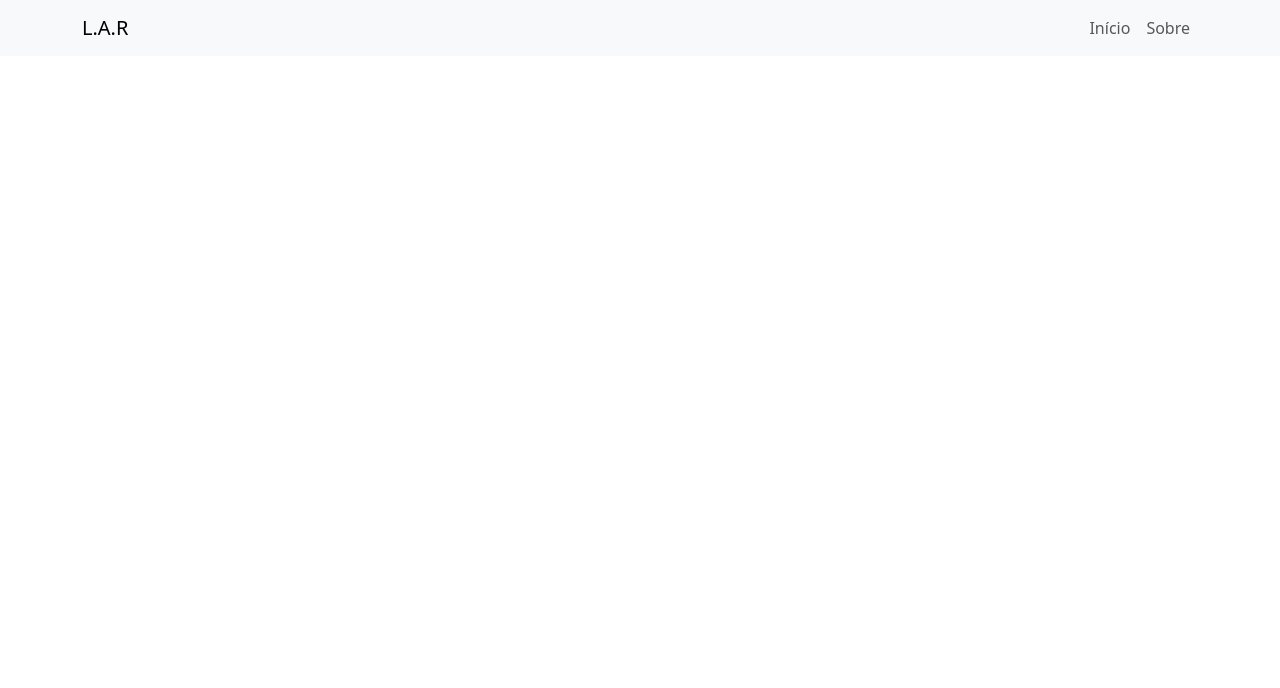
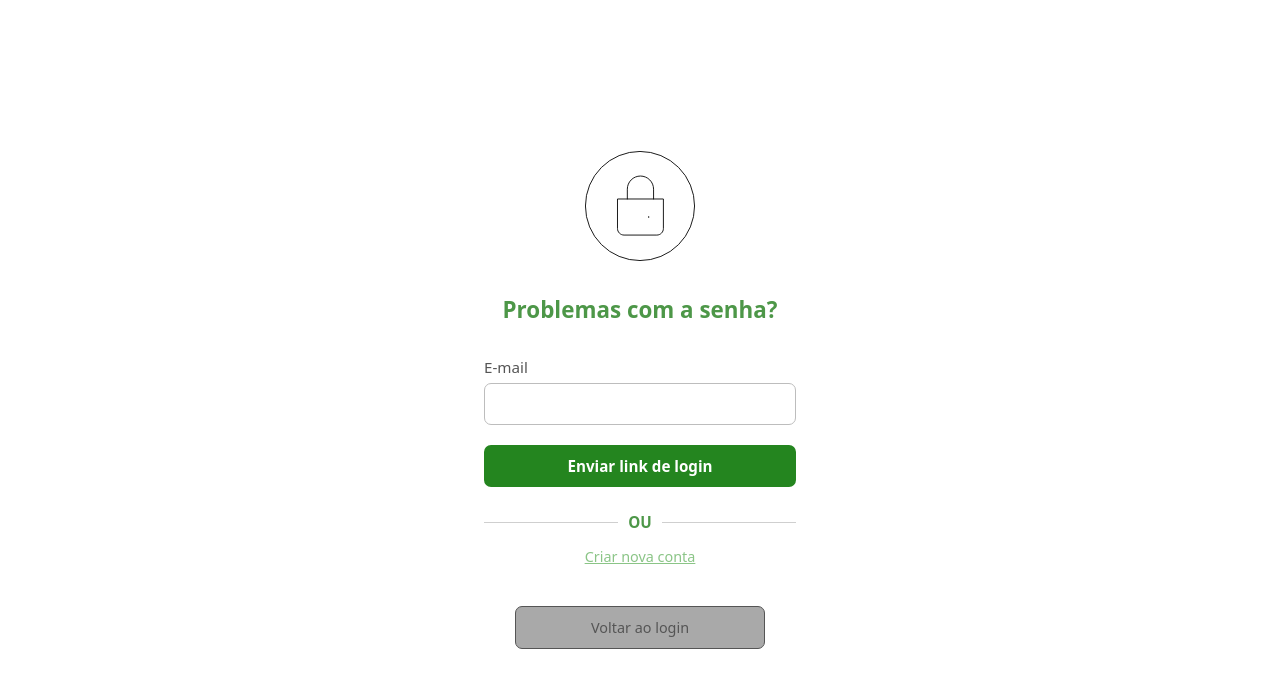
Before and after one commit to Leonardo-do-Playstation/L.A.R_Repository, an Angular app in the folder LAR_Frontend/: page /recuperar-senha in a window 1280 px wide. Before the commit this address led to /. Shown: the top 688 px of the page. Built offline with nearby package versions, Linux system fonts and the light colour scheme.

Commit message:
feat: cria tela de recuperação de senha

```diff
--- a/LAR_Frontend/src/app/app.component.html
+++ b/LAR_Frontend/src/app/app.component.html
@@ -1,3 +1,4 @@
+@if (showNavbar) {
   <nav class="navbar navbar-expand-lg bg-body-tertiary">
     <div class="container">
       <a class="navbar-brand" routerLink="/">L.A.R</a>
@@ -8,7 +9,8 @@
       </div>
     </div>
   </nav>
+}
 
-<main class="container mt-4">
+<main>
   <router-outlet></router-outlet>
 </main>
--- a/LAR_Frontend/src/app/app.component.ts
+++ b/LAR_Frontend/src/app/app.component.ts
@@ -1,5 +1,11 @@
 import { Component } from '@angular/core';
-import { RouterLink, RouterOutlet } from '@angular/router';
+import {
+  NavigationEnd,
+  Router,
+  RouterLink,
+  RouterOutlet
+} from '@angular/router';
+import { filter } from 'rxjs/operators';
 
 @Component({
   selector: 'app-root',
@@ -9,5 +15,25 @@ import { RouterLink, RouterOutlet } from '@angular/router';
   styleUrl: './app.component.css',
 })
 export class AppComponent {
-  title = 'LAR_Frontend';
+
+  showNavbar = true;
+
+  constructor(private router: Router) {
+    this.updateNavbar(this.router.url);
+
+    this.router.events
+      .pipe(filter((event) => event instanceof NavigationEnd))
+      .subscribe((event) => {
+        this.updateNavbar((event as NavigationEnd).urlAfterRedirects);
+      });
+  }
+
+  private updateNavbar(url: string): void {
+    this.showNavbar = ![
+      '/recuperar-senha',
+      '/login',
+      '/cadastro',
+      '/cadastro-ong'
+    ].includes(url);
+  }
 }
--- /dev/null
+++ b/LAR_Frontend/src/app/pages/recuperar-senha/recuperar-senha.component.css
@@ -0,0 +1,174 @@
+.recuperar {
+  min-height: 100vh;
+  width: 100%;
+
+  background-color: #ffffff;
+
+  display: flex;
+  justify-content: center;
+  align-items: center;
+}
+
+.recuperar__container {
+  width: min(100%, 360px);
+
+  padding: 40px 24px;
+
+  display: flex;
+  flex-direction: column;
+  align-items: center;
+}
+
+.recuperar__icone {
+  margin-bottom: 36px;
+
+  display: flex;
+  justify-content: center;
+}
+
+.recuperar__icone img {
+  width: 110px;
+  height: 110px;
+
+  object-fit: contain;
+}
+
+.recuperar h1 {
+  width: 100%;
+
+  margin: 0 0 32px;
+
+  text-align: center;
+
+  color: #4d9748;
+
+  font-size: 1.4rem;
+  font-weight: 700;
+}
+
+.recuperar form {
+  width: 100%;
+}
+
+.recuperar__field {
+  width: 100%;
+  margin-bottom: 20px;
+}
+
+.recuperar__field label {
+  display: block;
+
+  margin-bottom: 5px;
+
+  color: #555555;
+
+  font-size: 0.95rem;
+}
+
+.recuperar__field input {
+  width: 100%;
+  height: 42px;
+
+  padding: 8px 10px;
+
+  border: 1px solid #bdbdbd;
+  border-radius: 7px;
+
+  background-color: #ffffff;
+
+  color: #333333;
+
+  outline: none;
+
+  box-sizing: border-box;
+}
+
+.recuperar__field input:focus {
+  border-color: #24851f;
+
+  box-shadow: 0 0 0 2px rgba(36, 133, 31, 0.15);
+}
+
+.recuperar__button {
+  width: 100%;
+  height: 42px;
+
+  border: 2px solid #24851f;
+  border-radius: 7px;
+
+  background-color: #24851f;
+  color: #ffffff;
+
+  font-size: 0.95rem;
+  font-weight: 600;
+
+  cursor: pointer;
+}
+
+.recuperar__button:hover {
+  background-color: #1d6e19;
+  border-color: #1d6e19;
+}
+
+.recuperar__ou {
+  width: 100%;
+
+  margin-top: 24px;
+
+  display: flex;
+  align-items: center;
+  gap: 10px;
+}
+
+.recuperar__ou span {
+  flex: 1;
+
+  height: 1px;
+
+  background-color: #cfcfcf;
+}
+
+.recuperar__ou strong {
+  color: #4d9748;
+
+  font-size: 0.95rem;
+}
+
+.recuperar__cadastro {
+  margin-top: 12px;
+
+  color: #8bc587;
+
+  font-size: 0.9rem;
+  font-weight: 500;
+
+  text-decoration: underline;
+}
+
+.recuperar__cadastro:hover {
+  color: #4d9748;
+}
+
+.recuperar__voltar {
+  width: 80%;
+
+  margin-top: 38px;
+
+  padding: 10px 16px;
+
+  border: 1px solid #555555;
+  border-radius: 7px;
+
+  background-color: #a9a9a9;
+  color: #555555;
+
+  text-align: center;
+
+  font-size: 0.9rem;
+
+  text-decoration: none;
+}
+
+.recuperar__voltar:hover {
+  background-color: #999999;
+}
--- /dev/null
+++ b/LAR_Frontend/src/app/pages/recuperar-senha/recuperar-senha.component.html
@@ -0,0 +1,43 @@
+<section class="recuperar">
+
+    <div class="recuperar__container">
+
+        <div class="recuperar__icone">
+            <img src="/assets/cadeado.svg" alt="Recuperação de senha">
+        </div>
+
+        <h1>Problemas com a senha?</h1>
+
+        <form [formGroup]="recuperarForm" (ngSubmit)="recuperarSenha()">
+
+            <div class="recuperar__field">
+
+                <label for="email">E-mail</label>
+
+                <input id="email" type="email" formControlName="email" autocomplete="email">
+
+            </div>
+
+            <button type="submit" class="recuperar__button">
+                Enviar link de login
+            </button>
+
+        </form>
+
+        <div class="recuperar__ou">
+            <span></span>
+            <strong>OU</strong>
+            <span></span>
+        </div>
+
+        <a class="recuperar__cadastro" routerLink="/cadastro">
+            Criar nova conta
+        </a>
+
+        <a class="recuperar__voltar" routerLink="/login">
+            Voltar ao login
+        </a>
+
+    </div>
+
+</section>
--- /dev/null
+++ b/LAR_Frontend/src/app/pages/recuperar-senha/recuperar-senha.component.ts
@@ -0,0 +1,37 @@
+import { Component } from '@angular/core';
+import {
+  FormBuilder,
+  ReactiveFormsModule,
+  Validators
+} from '@angular/forms';
+import { RouterLink } from '@angular/router';
+
+@Component({
+  selector: 'app-recuperar-senha',
+  standalone: true,
+  imports: [
+    ReactiveFormsModule,
+    RouterLink
+  ],
+  templateUrl: './recuperar-senha.component.html',
+  styleUrl: './recuperar-senha.component.css'
+})
+export class RecuperarSenhaComponent {
+
+  recuperarForm = this.formBuilder.group({
+    email: ['', [Validators.required, Validators.email]]
+  });
+
+  constructor(
+    private formBuilder: FormBuilder
+  ) {}
+
+  recuperarSenha(): void {
+    if (this.recuperarForm.invalid) {
+      this.recuperarForm.markAllAsTouched();
+      return;
+    }
+
+    console.log(this.recuperarForm.value);
+  }
+}
```
Also changed, not shown: LAR_Frontend/src/app/app.routes.ts (+8 -3 lines), LAR_Frontend/src/assets/cadeado.svg (added), 1 other file (tests, documents, lock files or other folders). Lines whose indentation alone changed are shown as unchanged.
